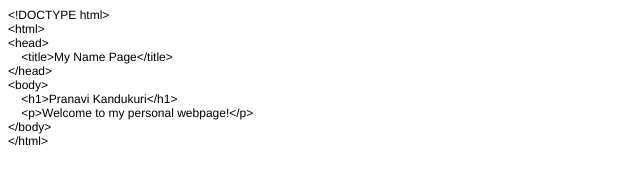
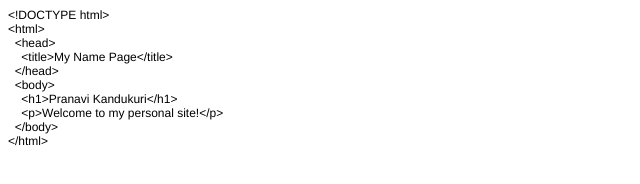
Before and after one commit to Pranavi27-string/my-name-page, a plain HTML site: page index.html in a window 1280 px wide. Shown: the full height of the page, 0-640 px from the left. Drawn offline with Linux system fonts and the light colour scheme.

Commit message:
Add files via upload

```diff
--- a/index.html
+++ b/index.html
@@ -13,13 +13,13 @@
 <body>
 <p class="p1">&lt;!DOCTYPE html&gt;</p>
 <p class="p1">&lt;html&gt;</p>
-<p class="p1">&lt;head&gt;</p>
+<p class="p1"><span class="Apple-converted-space">  </span>&lt;head&gt;</p>
 <p class="p1"><span class="Apple-converted-space">    </span>&lt;title&gt;My Name Page&lt;/title&gt;</p>
-<p class="p1">&lt;/head&gt;</p>
-<p class="p1">&lt;body&gt;</p>
+<p class="p1"><span class="Apple-converted-space">  </span>&lt;/head&gt;</p>
+<p class="p1"><span class="Apple-converted-space">  </span>&lt;body&gt;</p>
 <p class="p1"><span class="Apple-converted-space">    </span>&lt;h1&gt;Pranavi Kandukuri&lt;/h1&gt;</p>
-<p class="p1"><span class="Apple-converted-space">    </span>&lt;p&gt;Welcome to my personal webpage!&lt;/p&gt;</p>
-<p class="p1">&lt;/body&gt;</p>
+<p class="p1"><span class="Apple-converted-space">    </span>&lt;p&gt;Welcome to my personal site!&lt;/p&gt;</p>
+<p class="p1"><span class="Apple-converted-space">  </span>&lt;/body&gt;</p>
 <p class="p1">&lt;/html&gt;</p>
 </body>
 </html>
```
